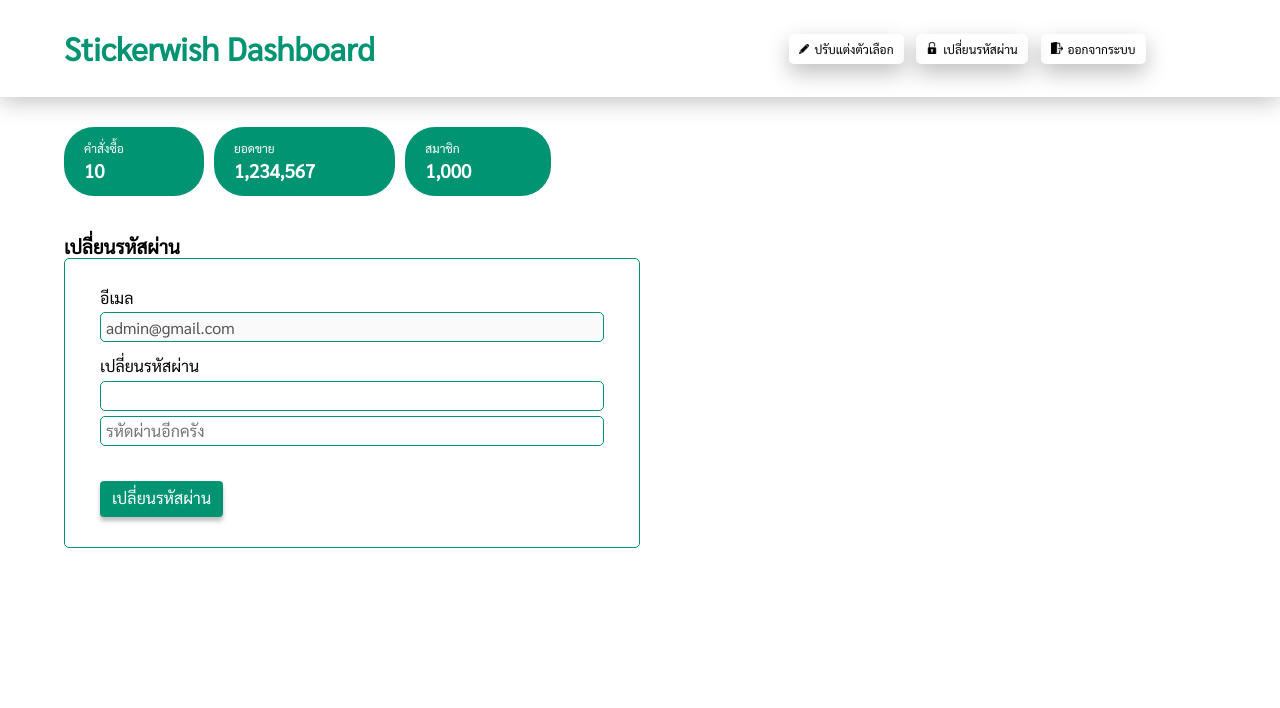
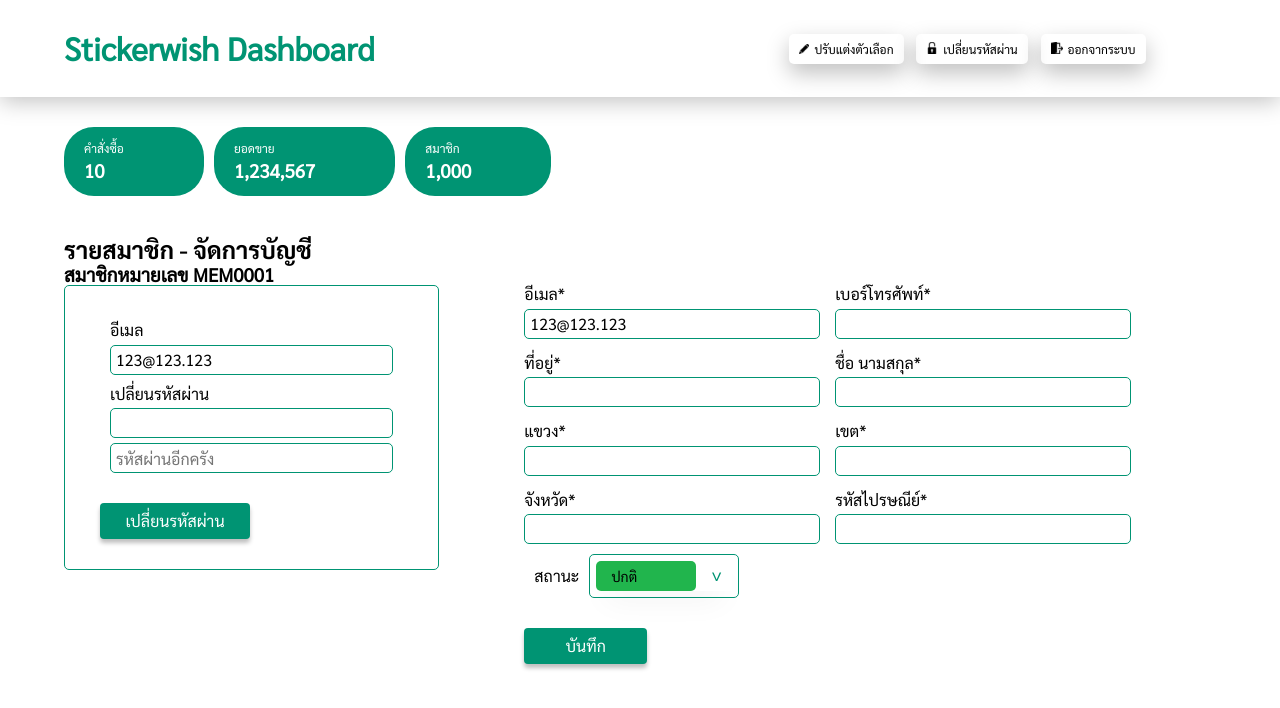
Before and after one commit to Knight-H/e-sticker-frontend, a React (Create React App) app: page /admin/setting in a window 1280 px wide. Shown: the top 708 px of the page. Built offline with nearby package versions, Linux system fonts and the light colour scheme.

Commit message:
Changelog - export Enhanced components - reuse exported enhanced components

```diff
--- a/src/components/member-setting/index.js
+++ b/src/components/member-setting/index.js
@@ -4,103 +4,28 @@
 import LocationFieldsComponent from '../location-fields';
 import LoginCredentialsComponent from '../login-credentials';
 import AdminKpi from '../admin-kpi'
+import { EnhancedLocationFields, EnhancedLoginComponent } from '../member/index'
 
 import { Field, withFormik, ErrorMessage, Form } from "formik";
 
-const PasswordChangeComponent = (props) => {
-    const {
-        values,
-        touched,
-        errors,
-        handleChange,
-        handleBlur,
-        handleSubmit,
-    } = props
-    return (
-
-        <>
-            <Form onSubmit={handleSubmit}>
-                <section className={styles.loginCredentials}>
-                    <div className={styles.flexWrapper}>
-
-                        {/* if email is provided, display the email in the disabled text input field */}
-                        {values.email ?
-                            (
-                                <>
-                                    <div className={styles.formControl}>
-                                        <p>อีเมล</p>
-                                        <div className={styles.formControl}>
-                                            <Field name="email" type="text" disabled value={values.email} />
-                                        </div>
-                                    </div>
-                                    <div className={styles.horizontalSpacer}></div>
-                                </>
-                            )
-                            : (<></>)
-                        }
-
-                        <div className={styles.formControl}>
-                            <p>เปลี่ยนรหัสผ่าน <ErrorMessage name="password" render={msg => <span style={{ color: "red" }}>{msg}</span>} /></p>
-                            <div className={styles.formControl}>
-                                <Field name="password" type="password" placeholder="" />
-                            </div>
-                            <div className={styles.formControl}>
-                                <Field name="password_repeat" type="password" placeholder="รหัดผ่านอีกครัง" />
-                            </div>
-                        </div>
-
-                        <div className={styles.horizontalSpacer}></div>
-
-                        <button type="submit" className={styles.greenButton}>เปลี่ยนรหัสผ่าน</button>
-
-                    </div>
-                </section>
-            </Form>
-        </>
-    )
-}
-
-export const EnhancedPasswordChangeComponent = withFormik({
-    mapPropsToValues: (props) => {
-        return ({
-            email: props.email,
-            password: '',
-            password_repeat: ''
-        })
-    },
-    validate: values => {
-        const errors = {}
-
-        if (values.password === "") {
-            errors.password = "Required"
-        }
-        else if (values.password_repeat === "") {
-            errors.password = "Required"
-        }
-        else if (values.password !== values.password_repeat) {
-            errors.password = "Different!"
-        }
-
-        return errors;
-    },
-    handleSubmit: (values, { setSubmitting }) => {
-        setTimeout(() => {
-            alert(JSON.stringify(values, null, 2));
-            setSubmitting(false)
-        }, 100)
-    },
-    displayName: 'PasswordChangeComponentForm',
-})(PasswordChangeComponent)
 
 
 
-const MemberSettingComponent = () => {
+let MemberSettingComponent = (props) => {
+
+    // const emailState = useState("asdf")
+
     // const [selectMonth, setSelectMonth] = useInputChange();
     // const [dropDawn, setDropDawn] = useState(0);
 
+    // const { values } = props
+
     // const handleChangeDropDawn = (e) => {
+    //     values.accountState = parseInt(e.value) || 0 // If error value then assume be 0 (Normal)
     //     setDropDawn(e.value);
     // };
+
+    // const [accountState, setAccountState] = useState(0)
 
     // useEffect(() => {
     //     let url = window.location.search;
@@ -108,21 +33,41 @@
     //     const userID = urlParams.get('user_id');
     // }, []);
 
+
+
+    // const [currentEmail, setCurrentEmail] = useState("asdf@ee")
+    // const [counter, setCounter] = useState(0)
+
+    // useEffect(() => {
+    //     setInterval(()=>{
+    //         setCurrentEmail("kkkkkk@rtyu"+counter)
+    //         setCounter(counter + 1)
+    //     })
+    //     setFieldValue
+    // }, [currentEmail])
+    const currentEmail = "123@123.123"
+
     return (
+        <main className={styles.pageContainer}>
 
-        <>
             <section className={styles.section1}>
                 <AdminKpi kpi={{ "order": 10, "sales": 1234567, "member": 1000 }} />
             </section>
 
-            <main className={styles.section1}>
+            <section className={styles.section1}>
 
-                <h3>เปลี่ยนรหัสผ่าน</h3>
-                <EnhancedPasswordChangeComponent email="admin@gmail.com" />
+                <h2>รายสมาชิก - จัดการบัญชี</h2>
+                <h3>สมาชิกหมายเลข MEM0001</h3>
 
-            </main>
-        </>
-    );
+                <div className={styles.flexWrapper}>
+
+                    <EnhancedLoginComponent email={currentEmail} emailDisabled={true} />
+                    <EnhancedLocationFields email={currentEmail} emailDisabled={true} />
+
+                </div>
+            </section>
+        </main>
+    )
 }
 
 export default MemberSettingComponent;
--- a/src/components/member/index.js
+++ b/src/components/member/index.js
@@ -24,7 +24,7 @@
 
 
 
-let EnhancedLoginComponent = withFormik({
+export let EnhancedLoginComponent = withFormik({
     enableReinitialize: true,
     mapPropsToValues: (props) => {
         return {
@@ -55,7 +55,7 @@
     )
 })
 
-let EnhancedLocationFields = withFormik({
+export let EnhancedLocationFields = withFormik({
     enableReinitialize: true,
     mapPropsToValues: (props) => {
 
```
